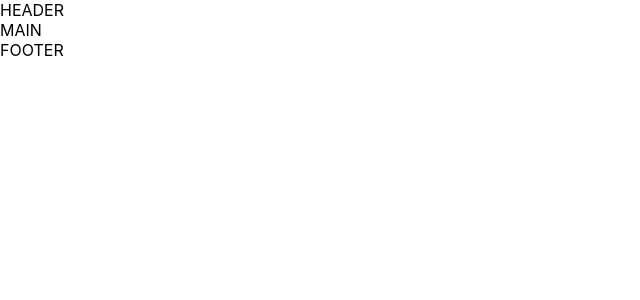
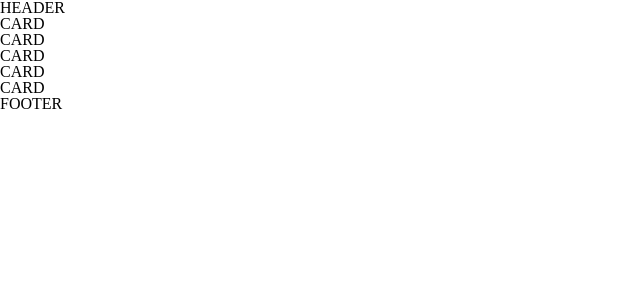
Before and after one commit to AngeloSchulerPiletti/Something-With_ReactJS, a React (Create React App) app: page / in a window 1280 px wide. Shown: the top 300 px of the page, without its empty margins (0-640 px from the left). Built offline with nearby package versions, Linux system fonts and the light colour scheme.

Commit message:
sass implemented

```diff
--- /dev/null
+++ b/src/assets/sass/_reset.scss
@@ -0,0 +1,56 @@
+body {
+    margin: 0;
+    font-family: -apple-system, BlinkMacSystemFont, 'Segoe UI', 'Roboto', 'Oxygen',
+      'Ubuntu', 'Cantarell', 'Fira Sans', 'Droid Sans', 'Helvetica Neue',
+      sans-serif;
+    -webkit-font-smoothing: antialiased;
+    -moz-osx-font-smoothing: grayscale;
+  }
+
+  code {
+    font-family: source-code-pro, Menlo, Monaco, Consolas, 'Courier New',
+      monospace;
+  }
+  html, body, div, span, applet, object, iframe,
+  h1, h2, h3, h4, h5, h6, p, blockquote, pre,
+  a, abbr, acronym, address, big, cite, code,
+  del, dfn, em, img, ins, kbd, q, s, samp,
+  small, strike, strong, sub, sup, tt, var,
+  b, u, i, center,
+  dl, dt, dd, ol, ul, li,
+  fieldset, form, label, legend,
+  table, caption, tbody, tfoot, thead, tr, th, td,
+  article, aside, canvas, details, embed,
+  figure, figcaption, footer, header, hgroup,
+  menu, nav, output, ruby, section, summary,
+  time, mark, audio, video {
+      margin: 0;
+      padding: 0;
+      border: 0;
+      font-size: 100%;
+      font: inherit;
+      vertical-align: baseline;
+  }
+  /* HTML5 display-role reset for older browsers */
+  article, aside, details, figcaption, figure,
+  footer, header, hgroup, menu, nav, section {
+      display: block;
+  }
+  body {
+      line-height: 1;
+  }
+  ol, ul {
+      list-style: none;
+  }
+  blockquote, q {
+      quotes: none;
+  }
+  blockquote:before, blockquote:after,
+  q:before, q:after {
+      content: '';
+      content: none;
+  }
+  table {
+      border-collapse: collapse;
+      border-spacing: 0;
+  }
--- /dev/null
+++ b/src/assets/sass/index.scss
@@ -0,0 +1 @@
+@forward "./reset";
--- /dev/null
+++ b/src/assets/style/index.css
@@ -0,0 +1,62 @@
+body {
+  margin: 0;
+  font-family: -apple-system, BlinkMacSystemFont, "Segoe UI", "Roboto", "Oxygen", "Ubuntu", "Cantarell", "Fira Sans", "Droid Sans", "Helvetica Neue", sans-serif;
+  -webkit-font-smoothing: antialiased;
+  -moz-osx-font-smoothing: grayscale;
+}
+
+code {
+  font-family: source-code-pro, Menlo, Monaco, Consolas, "Courier New", monospace;
+}
+
+html, body, div, span, applet, object, iframe,
+h1, h2, h3, h4, h5, h6, p, blockquote, pre,
+a, abbr, acronym, address, big, cite, code,
+del, dfn, em, img, ins, kbd, q, s, samp,
+small, strike, strong, sub, sup, tt, var,
+b, u, i, center,
+dl, dt, dd, ol, ul, li,
+fieldset, form, label, legend,
+table, caption, tbody, tfoot, thead, tr, th, td,
+article, aside, canvas, details, embed,
+figure, figcaption, footer, header, hgroup,
+menu, nav, output, ruby, section, summary,
+time, mark, audio, video {
+  margin: 0;
+  padding: 0;
+  border: 0;
+  font-size: 100%;
+  font: inherit;
+  vertical-align: baseline;
+}
+
+/* HTML5 display-role reset for older browsers */
+article, aside, details, figcaption, figure,
+footer, header, hgroup, menu, nav, section {
+  display: block;
+}
+
+body {
+  line-height: 1;
+}
+
+ol, ul {
+  list-style: none;
+}
+
+blockquote, q {
+  quotes: none;
+}
+
+blockquote:before, blockquote:after,
+q:before, q:after {
+  content: "";
+  content: none;
+}
+
+table {
+  border-collapse: collapse;
+  border-spacing: 0;
+}
+
+/*# sourceMappingURL=index.css.map */
--- a/src/components/Main.jsx
+++ b/src/components/Main.jsx
@@ -1,10 +1,11 @@
 import React, { Component } from "react";
+import { TaskList } from "./Main/TaskList";
 
 export default class Main extends Component{
     render(){
         return(
             <main>
-                MAIN
+                <TaskList/>
             </main>
         );
     }
--- /dev/null
+++ b/src/components/Main/Card.jsx
@@ -0,0 +1,11 @@
+import React, { Component } from "react";
+
+export class Card extends Component {
+  render() {
+    return (
+      <div>
+        <h1>CARD</h1>
+      </div>
+    );
+  }
+}
--- /dev/null
+++ b/src/components/Main/TaskList.jsx
@@ -0,0 +1,16 @@
+import React, { Component } from "react";
+import { Card } from "./Card";
+
+export class TaskList extends Component {
+  render() {
+    return (
+      <div>
+          {Array.of('Casa', 'Estudos', 'Casa', 'Trabalho', 'Trabalho').map(category =>{
+              return(
+                <Card/>
+              );
+          })}
+      </div>
+    );
+  }
+}
--- a/src/index.css
+++ /dev/null
@@ -1,13 +0,0 @@
-body {
-  margin: 0;
-  font-family: -apple-system, BlinkMacSystemFont, 'Segoe UI', 'Roboto', 'Oxygen',
-    'Ubuntu', 'Cantarell', 'Fira Sans', 'Droid Sans', 'Helvetica Neue',
-    sans-serif;
-  -webkit-font-smoothing: antialiased;
-  -moz-osx-font-smoothing: grayscale;
-}
-
-code {
-  font-family: source-code-pro, Menlo, Monaco, Consolas, 'Courier New',
-    monospace;
-}
--- a/src/index.js
+++ b/src/index.js
@@ -1,6 +1,6 @@
 import React from 'react';
 import ReactDOM from 'react-dom';
-import './index.css';
+import './assets/style/index.css';
 import App from './App';
 
 ReactDOM.render(
```
Also changed, not shown: 1 other file (tests, documents, lock files or other folders).
